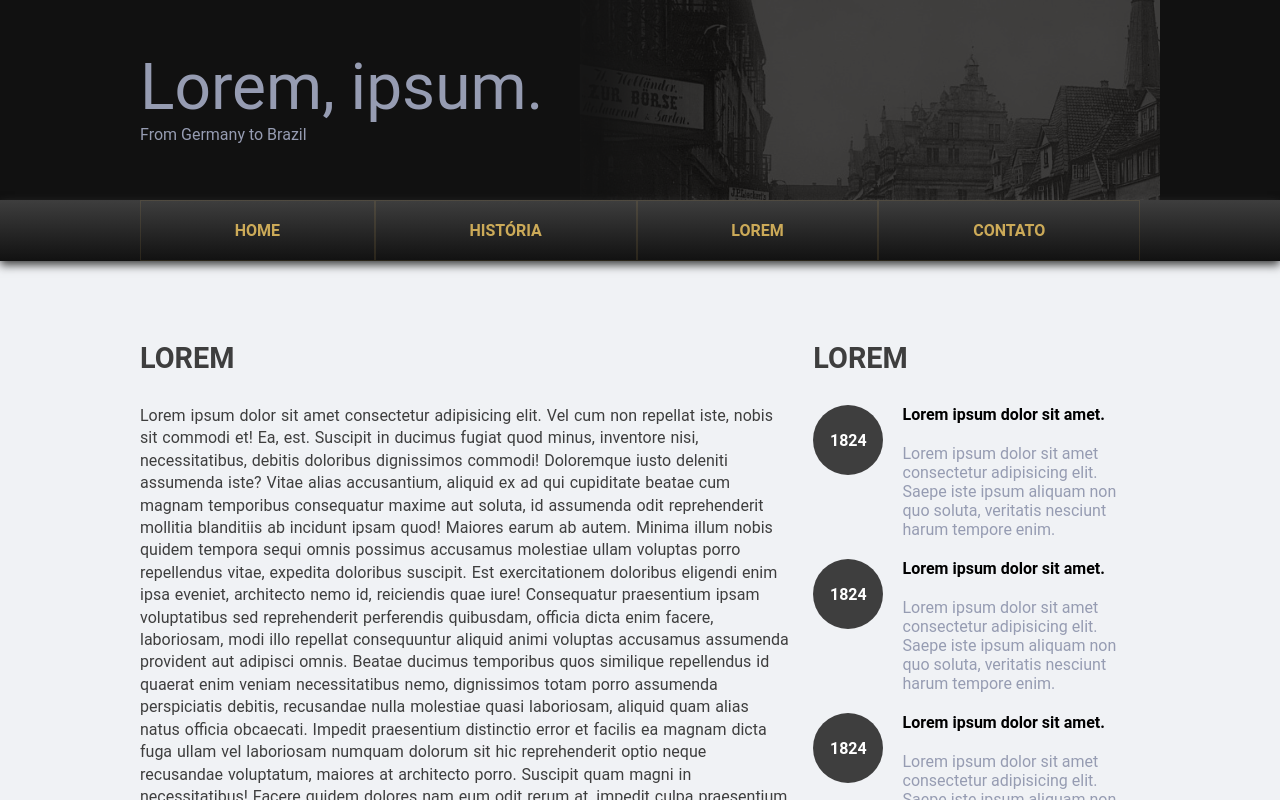
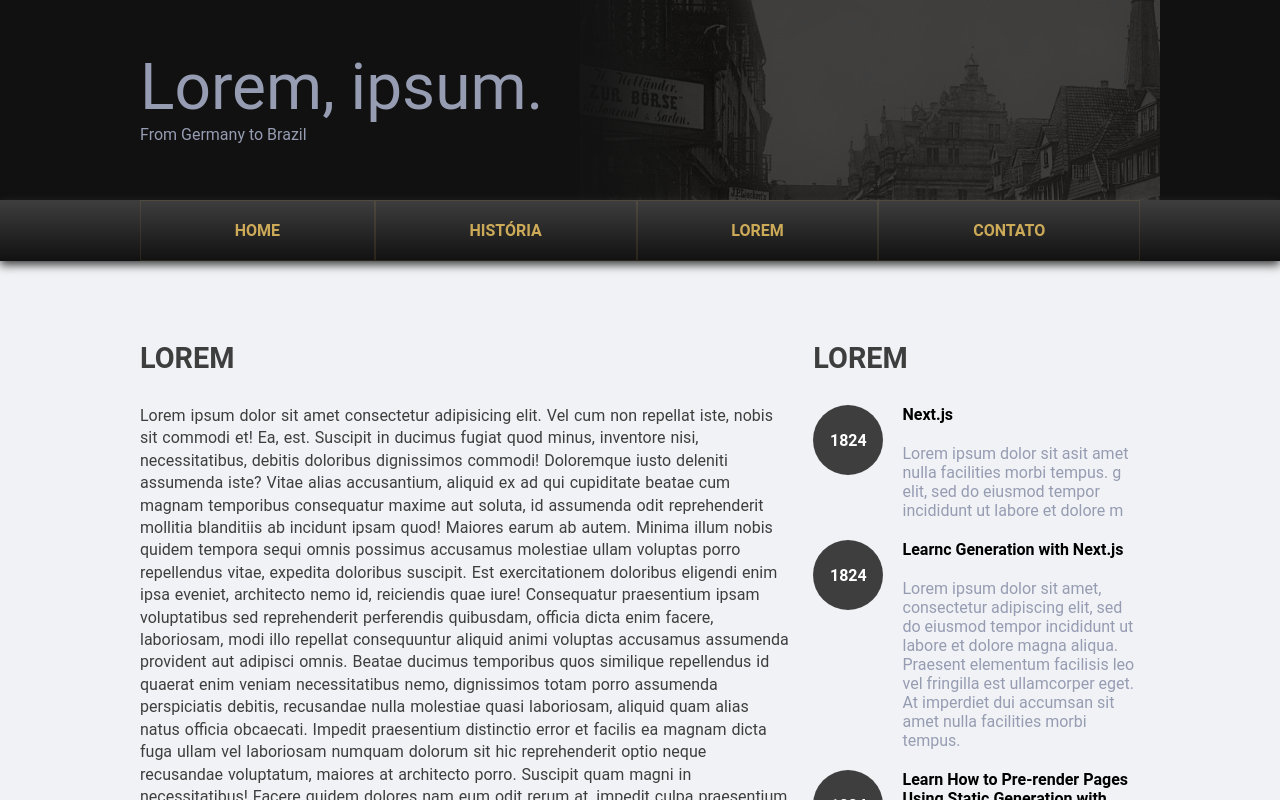
Before and after one commit to kortkamp/kortkamp-family, a Next.js app: page / in a window 1280 px wide. Shown: the top 800 px of the page. Built offline with nearby package versions, Linux system fonts and the light colour scheme.

Commit message:
refactor: get aside itens from API

```diff
--- /dev/null
+++ b/_posts/hello-world.mdx
@@ -0,0 +1,17 @@
+---
+title: 'Next.js'
+excerpt: 'Lorem ipsum dolor sit asit amet nulla facilities morbi tempus. g elit, sed do eiusmod tempor incididunt ut labore et dolore m'
+coverImage: '/assets/blog/hello-world/cover.jpg'
+date: '2020-03-16T05:35:07.322Z'
+url: 'lorem1'
+author:
+  name: Tim Neutkens
+---
+
+Lorem ipsum dolor sit amet, consectetur adipiscing elit, sed do eiusmod tempor incididunt ut labore et dolore magna aliqua. Praesent elementum facilisis leo vel fringilla est ullamcorper eget. At imperdiet dui accumsan sit amet nulla facilities morbi tempus. Praesent elementum facilisis leo vel fringilla. Congue mauris rhoncus aenean vel. Egestas sed tempus urna et pharetra pharetra massa massa ultricies.
+
+Venenatis cras sed felis eget velit. Consectetur libero id faucibus nisl tincidunt. Gravida in fermentum et sollicitudin ac orci phasellus egestas tellus. Volutpat consequat mauris nunc congue nisi vitae. Id aliquet risus feugiat in ante metus dictum at tempor. Sed blandit libero volutpat sed cras. Sed odio morbi quis commodo odio aenean sed adipiscing. Velit euismod in pellentesque massa placerat. Mi bibendum neque egestas congue quisque egestas diam in arcu. Nisi lacus sed viverra tellus in. Nibh cras pulvinar mattis nunc sed. Luctus accumsan tortor posuere ac ut consequat semper viverra. Fringilla ut morbi tincidunt augue interdum velit euismod.
+
+## Lorem Ipsum
+
+Tristique senectus et netus et malesuada fames ac turpis. Ridiculous mus mauris vitae ultricies leo integer malesuada nunc vel. In mollis nunc sed id semper. Egestas tellus rutrum tellus pellentesque. Phasellus vestibulum lorem sed risus ultricies tristique nulla. Quis blandit turpis cursus in hac habitasse platea dictumst quisque. Eros donec ac odio tempor orci dapibus ultrices. Aliquam sem et tortor consequat id porta nibh. Adipiscing elit duis tristique sollicitudin nibh sit amet commodo nulla. Diam vulputate ut pharetra sit amet. Ut tellus elementum sagittis vitae et leo. Arcu non odio euismod lacinia at quis risus sed vulputate.
--- /dev/null
+++ b/_posts/intro.mdx
@@ -0,0 +1,17 @@
+---
+title: 'Learnc Generation with Next.js'
+excerpt: 'Lorem ipsum dolor sit amet, consectetur adipiscing elit, sed do eiusmod tempor incididunt ut labore et dolore magna aliqua. Praesent elementum facilisis leo vel fringilla est ullamcorper eget. At imperdiet dui accumsan sit amet nulla facilities morbi tempus.'
+coverImage: '/assets/blog/hello-world/cover.jpg'
+date: '2020-03-16T05:35:07.322Z'
+url: 'lorem2'
+author:
+  name: Tim Neutkens
+---
+
+Lorem ipsum dolor sit amet, consectetur adipiscing elit, sed do eiusmod tempor incididunt ut labore et dolore magna aliqua. Praesent elementum facilisis leo vel fringilla est ullamcorper eget. At imperdiet dui accumsan sit amet nulla facilities morbi tempus. Praesent elementum facilisis leo vel fringilla. Congue mauris rhoncus aenean vel. Egestas sed tempus urna et pharetra pharetra massa massa ultricies.
+
+Venenatis cras sed felis eget velit. Consectetur libero id faucibus nisl tincidunt. Gravida in fermentum et sollicitudin ac orci phasellus egestas tellus. Volutpat consequat mauris nunc congue nisi vitae. Id aliquet risus feugiat in ante metus dictum at tempor. Sed blandit libero volutpat sed cras. Sed odio morbi quis commodo odio aenean sed adipiscing. Velit euismod in pellentesque massa placerat. Mi bibendum neque egestas congue quisque egestas diam in arcu. Nisi lacus sed viverra tellus in. Nibh cras pulvinar mattis nunc sed. Luctus accumsan tortor posuere ac ut consequat semper viverra. Fringilla ut morbi tincidunt augue interdum velit euismod.
+
+## Lorem Ipsum
+
+Tristique senectus et netus et malesuada fames ac turpis. Ridiculous mus mauris vitae ultricies leo integer malesuada nunc vel. In mollis nunc sed id semper. Egestas tellus rutrum tellus pellentesque. Phasellus vestibulum lorem sed risus ultricies tristique nulla. Quis blandit turpis cursus in hac habitasse platea dictumst quisque. Eros donec ac odio tempor orci dapibus ultrices. Aliquam sem et tortor consequat id porta nibh. Adipiscing elit duis tristique sollicitudin nibh sit amet commodo nulla. Diam vulputate ut pharetra sit amet. Ut tellus elementum sagittis vitae et leo. Arcu non odio euismod lacinia at quis risus sed vulputate.
--- a/_articles/dynamic-routing.md
+++ b/_posts/test2.mdx
@@ -1,10 +1,17 @@
 ---
-title: 'Dynamic Routing and Static Generation'
+title: 'Learn How to Pre-render Pages Using Static Generation with Next.js'
 excerpt: 'Lorem ipsum dolor sit amet, consectetur adipiscing elit, sed do eiusmod tempor incididunt ut labore et dolore magna aliqua. Praesent elementum facilisis leo vel fringilla est ullamcorper eget. At imperdiet dui accumsan sit amet nulla facilities morbi tempus.'
+coverImage: '/assets/blog/hello-world/cover.jpg'
 date: '2020-03-16T05:35:07.322Z'
+url: 'lorem3'
 author:
-  name: JJ Kasper
+  name: Tim Neutkens
 ---
+
 Lorem ipsum dolor sit amet, consectetur adipiscing elit, sed do eiusmod tempor incididunt ut labore et dolore magna aliqua. Praesent elementum facilisis leo vel fringilla est ullamcorper eget. At imperdiet dui accumsan sit amet nulla facilities morbi tempus. Praesent elementum facilisis leo vel fringilla. Congue mauris rhoncus aenean vel. Egestas sed tempus urna et pharetra pharetra massa massa ultricies.
+
+Venenatis cras sed felis eget velit. Consectetur libero id faucibus nisl tincidunt. Gravida in fermentum et sollicitudin ac orci phasellus egestas tellus. Volutpat consequat mauris nunc congue nisi vitae. Id aliquet risus feugiat in ante metus dictum at tempor. Sed blandit libero volutpat sed cras. Sed odio morbi quis commodo odio aenean sed adipiscing. Velit euismod in pellentesque massa placerat. Mi bibendum neque egestas congue quisque egestas diam in arcu. Nisi lacus sed viverra tellus in. Nibh cras pulvinar mattis nunc sed. Luctus accumsan tortor posuere ac ut consequat semper viverra. Fringilla ut morbi tincidunt augue interdum velit euismod.
+
 ## Lorem Ipsum
+
 Tristique senectus et netus et malesuada fames ac turpis. Ridiculous mus mauris vitae ultricies leo integer malesuada nunc vel. In mollis nunc sed id semper. Egestas tellus rutrum tellus pellentesque. Phasellus vestibulum lorem sed risus ultricies tristique nulla. Quis blandit turpis cursus in hac habitasse platea dictumst quisque. Eros donec ac odio tempor orci dapibus ultrices. Aliquam sem et tortor consequat id porta nibh. Adipiscing elit duis tristique sollicitudin nibh sit amet commodo nulla. Diam vulputate ut pharetra sit amet. Ut tellus elementum sagittis vitae et leo. Arcu non odio euismod lacinia at quis risus sed vulputate.
--- a/package.json
+++ b/package.json
@@ -15,8 +15,6 @@
     "next": "12.0.3",
     "react": "17.0.2",
     "react-dom": "17.0.2",
-    "remark": "^14.0.1",
-    "remark-html": "^15.0.0",
     "styled-components": "^5.3.3"
   },
   "devDependencies": {
--- /dev/null
+++ b/src/api/index.ts
@@ -0,0 +1,40 @@
+import fs from 'fs';
+import { join } from 'path';
+import matter from 'gray-matter';
+
+export interface IPostData {
+  title: string;
+  excerpt: string;
+  coverImage: string;
+  date: string;
+  url: string;
+  author : {
+    name: string;
+  }
+}
+
+const postsDirectory = join(process.cwd(), '_posts');
+
+export function getPostSlugs() {
+  return fs.readdirSync(postsDirectory);
+}
+
+export function getPostBySlug(slug:string) {
+  const realSlug = slug.replace(/\.mdx$/, '');
+  const fullPath = join(postsDirectory, `${realSlug}.mdx`);
+  const fileContents = fs.readFileSync(fullPath, 'utf8');
+  const { data, content } = matter(fileContents);
+
+  const typedData = data as IPostData;
+
+  return { data: typedData, content };
+}
+
+export function getAllPosts() {
+  const slugs = getPostSlugs();
+  const posts = slugs
+    .map((slug) => getPostBySlug(slug));
+    // sort posts by date in descending order
+    // .sort((post1, post2) => (post1.date > post2.date ? '-1' : '1'));
+  return posts;
+}
--- a/src/components/AsideItem/index.tsx
+++ b/src/components/AsideItem/index.tsx
@@ -1,3 +1,4 @@
+import { IPostData } from '../../api';
 import {
   Container,
   Tag,
@@ -7,14 +8,18 @@ import {
 
 } from './styles';
 
-export const AsideItem = () => (
+interface Props {
+  data: IPostData;
+}
+
+export const AsideItem = ({ data }:Props) => (
   <Container>
     <Tag>
       <span>1824</span>
     </Tag>
     <Content>
-      <Title>Lorem ipsum dolor sit amet.</Title>
-      <Text>Lorem ipsum dolor sit amet consectetur adipisicing elit. Saepe iste ipsum aliquam non quo soluta, veritatis nesciunt harum tempore enim.</Text>
+      <Title>{data.title}</Title>
+      <Text>{data.excerpt}</Text>
     </Content>
 
   </Container>
--- /dev/null
+++ b/src/components/AsideList/index.tsx
@@ -0,0 +1,20 @@
+import { AsideItem } from '../AsideItem';
+import { Container, Title } from './styles';
+
+import { IPostData } from '../../api';
+
+interface Props {
+  posts: {
+    data:IPostData;
+    content : string;
+  }[]
+}
+
+export const AsideList = ({ posts }:Props) => (
+  <Container>
+    <Title>LOREM</Title>
+    {posts.map((post) => (
+      <AsideItem key={post.data.title} data={post.data} />
+    ))}
+  </Container>
+);
--- /dev/null
+++ b/src/components/AsideList/styles.ts
@@ -0,0 +1,20 @@
+import styled from 'styled-components';
+
+export const Container = styled.aside`
+
+`;
+
+export const Title = styled.div`
+  margin-bottom: 30px;
+
+  font-weight: bolder;
+  font-size: 1.8rem;
+
+  @media (max-width: 720px){
+    width: 100%;
+    display: flex;
+    justify-content: center;
+    align-items: center;
+  }
+
+`;
--- a/src/pages/index.tsx
+++ b/src/pages/index.tsx
@@ -1,17 +1,22 @@
-import type { NextPage } from 'next';
 import Head from 'next/head';
 
 import { Layout } from '../components/Layout';
 import { Article } from '../components/Article';
-import { AsideItem } from '../components/AsideItem';
 
 import {
-  Aside, Title, Container, ContentWraper,
+  Title, Container, ContentWraper,
 } from '../styles/pages/Home';
+import { AsideList } from '../components/AsideList';
+import { getAllPosts, IPostData } from '../api';
 
-// import * as posts from '../data';
+interface Props {
+  posts: {
+    data:IPostData;
+    content : string;
+  }[]
+}
 
-const Home: NextPage = () => (
+const Home = ({ posts }:Props) => (
   <Container>
     <Head>
       <title>Template Next App</title>
@@ -25,15 +30,18 @@ const Home: NextPage = () => (
           <Title>LOREM</Title>
           <Article />
         </article>
-        <Aside>
-          <Title>LOREM</Title>
-          <AsideItem />
-          <AsideItem />
-          <AsideItem />
-        </Aside>
+        <AsideList posts={posts} />
       </ContentWraper>
     </Layout>
   </Container>
 );
 
+export async function getStaticProps() {
+  const posts = getAllPosts();
+
+  return {
+    props: { posts },
+  };
+}
+
 export default Home;
--- a/src/styles/pages/Home.ts
+++ b/src/styles/pages/Home.ts
@@ -2,10 +2,6 @@ import styled from 'styled-components';
 
 export const Container = styled.div`
 
-
-`;
-
-export const Aside = styled.aside`
 
 `;
 
```
Also changed, not shown: 2 other files (tests, documents, lock files or other folders).
